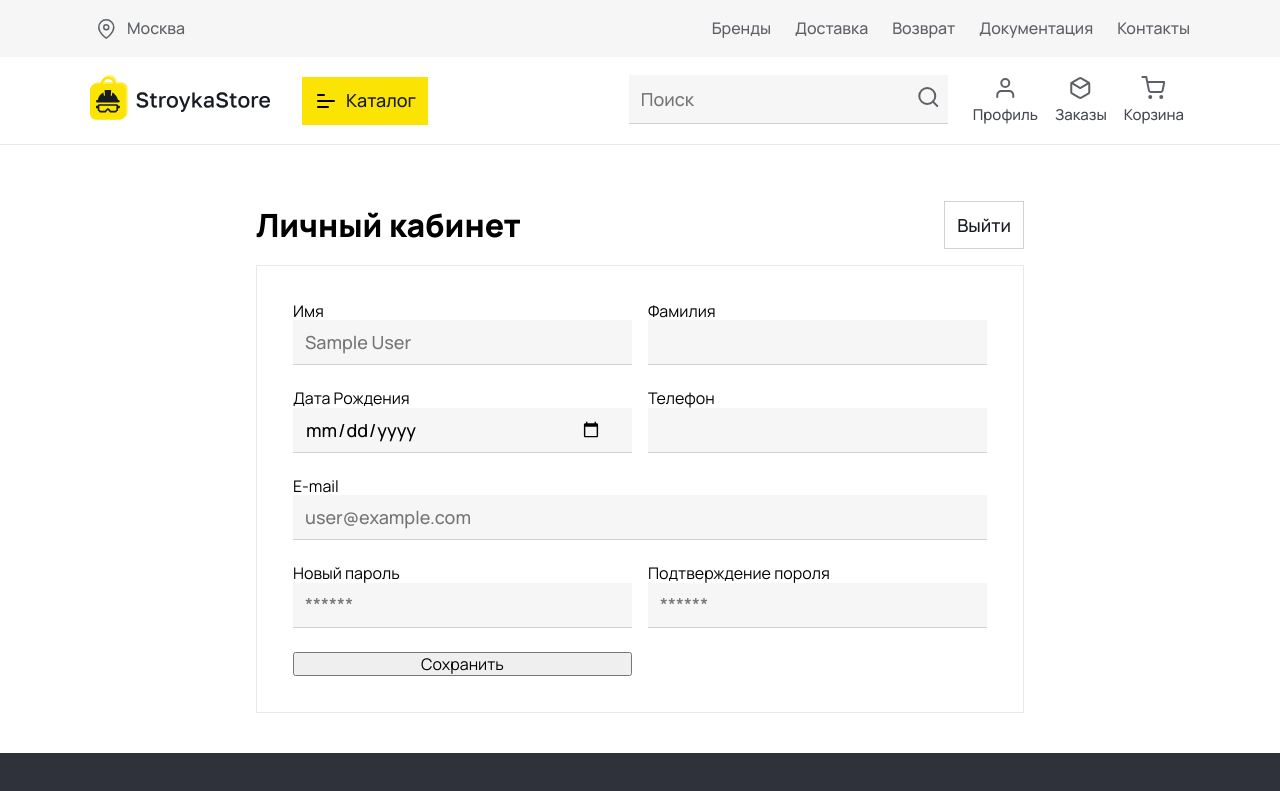
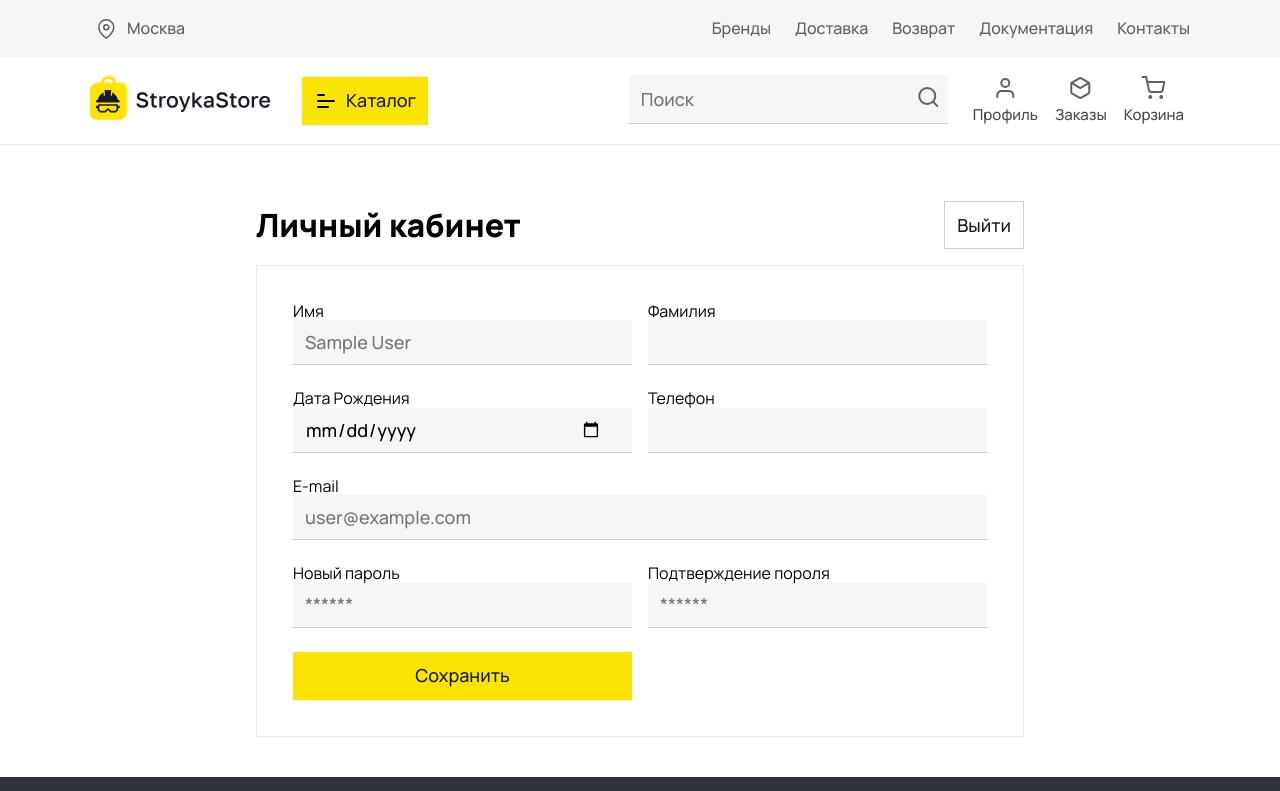
Before and after one commit to betterhell/stroyka-store, a React (Create React App) app: page /profile in a window 1280 px wide. Shown: the top 791 px of the page. Built offline with nearby package versions, Linux system fonts and the light colour scheme; no server answers; sample sign-in values are in the browser's storage; the HTML template or start-up script is replaced by a standard one.

Commit message:
added login via firebase

```diff
--- a/src/App.js
+++ b/src/App.js
@@ -7,6 +7,7 @@ import Notfound from "./components/pages/Notfound/Notfound";
 import Login from "./components/pages/Login/Login";
 import Registration from "./components/pages/Registration/Registration";
 import Profile from "./components/pages/Profile/Profile";
+import PrivateRoute from "./components/PrivateRoute/PrivateRoute";
 
 function App() {
 
@@ -16,10 +17,12 @@ function App() {
             <Routes>
                 <Route exact path="/" element={<Main />} />
                 <Route path="/actions" element={<Promotions />} />
+                <Route path="/profile" element={<PrivateRoute />}>
+                    <Route path="/profile" element={<Profile />} />
+                </Route>
                 <Route path="*" element={<Notfound />} />
-                <Route path="/login" element={<Login />} />
-                <Route path="/profile" element={<Profile />} />
-                <Route path="/registration" element={<Registration />} />
+                <Route path="/sign-in" element={<Login />} />
+                <Route path="/sign-up" element={<Registration />} />
             </Routes>
         <Footer />
     </BrowserRouter>
--- a/src/components/Header/MiddleHeader/MiddleHeader.jsx
+++ b/src/components/Header/MiddleHeader/MiddleHeader.jsx
@@ -58,7 +58,7 @@ const MiddleHeader = () => {
             </div>
 
             <div className={classes.buttonBar}>
-                <button onClick={() => navigate("/login")} className={classes.profileBtn}>
+                <button onClick={() => navigate("/profile")} className={classes.profileBtn}>
                     <ProfileIcon />
                     <p>Профиль</p>
                 </button>
--- /dev/null
+++ b/src/components/PrivateRoute/PrivateRoute.jsx
@@ -0,0 +1,16 @@
+import React from 'react';
+import {Navigate, Outlet} from "react-router-dom";
+import useAuthStatus from "../../hooks/useAuthStatus";
+import {BiLoaderAlt} from "react-icons/bi"
+
+const PrivateRoute = () => {
+    const {loggedIn, checkingStatus} = useAuthStatus()
+
+    if (checkingStatus) {
+        return <BiLoaderAlt size={45} className="animate-spin"/>
+    }
+
+    return loggedIn ? <Outlet /> : <Navigate to="/sign-in" />
+};
+
+export default PrivateRoute;
--- a/src/components/pages/Login/Login.jsx
+++ b/src/components/pages/Login/Login.jsx
@@ -48,7 +48,7 @@ const Login = () => {
             )
 
             if (userCredential.user) {
-                navigate("/profile")
+                navigate("/")
             }
 
         } catch (error) {
@@ -82,13 +82,13 @@ const Login = () => {
                         />
                     }
 
-                    <Link to="/registration">Забыли пароль?</Link>
+                    <Link to="/sign-in">Забыли пароль?</Link>
                 </div>
 
                 <div className={classes.actions}>
                     {error === "" ? null : <p className={classes.errorMessage}>{error}</p> }
                     <Button initialBg="yellow" label="Войти" />
-                    <Link to="/registration">Создать учётную запись</Link>
+                    <Link to="/sign-up">Создать учётную запись</Link>
                 </div>
             </form>
         </div>
--- a/src/components/pages/Profile/Profile.jsx
+++ b/src/components/pages/Profile/Profile.jsx
@@ -1,8 +1,10 @@
 import React, {useState} from 'react';
-import {getAuth} from "firebase/auth";
+import {getAuth, updateProfile} from "firebase/auth";
 import classes from "./_Profile.module.scss"
 import Button from "../../UI/Button/Button";
 import {useNavigate} from "react-router-dom";
+import {doc, updateDoc} from "firebase/firestore";
+import {db} from "../../../firebase.config";
 
 const Profile = () => {
     const auth = getAuth()
@@ -12,8 +14,12 @@ const Profile = () => {
     const [formData, setFormData] = useState({
         name: auth.currentUser.displayName,
         email: auth.currentUser.email,
+        lastName: auth.currentUser.La
     })
 
+    const {name, email} = formData
+
+    const [error, setError] = useState("")
 
     const onLogout = () => {
         auth.signOut()
@@ -28,7 +34,23 @@ const Profile = () => {
         )
     }
 
-    /* @createNewUserCredentials */
+    const changeFormData = async () => {
+        try {
+           if (auth.currentUser.displayName !== name) {
+               await updateProfile(auth.currentUser, {
+                   displayName: name,
+               })
+
+               const userRef = doc(db, "users", auth.currentUser.uid)
+               await updateDoc(userRef, {
+                   name,
+               })
+           }
+        } catch (error) {
+            setError("Данные не обновились!")
+        }
+    }
+
     return (
         <div className={classes.profile}>
             <div className={classes.profileHeader}>
@@ -36,7 +58,7 @@ const Profile = () => {
                 <Button label="Выйти" action={onLogout}  />
             </div>
 
-            <form className={classes.profileForm}>
+            <form onSubmit={changeFormData} className={classes.profileForm}>
                 <div className={classes.name}>
                     <label htmlFor="nameInput">Имя</label>
                     <input id="nameInput" onChange={onChange} placeholder={formData.name} type="text"/>
@@ -65,7 +87,8 @@ const Profile = () => {
                     <label htmlFor="confirmPasswordInput">Подтверждение пороля</label>
                     <input id="confirmPasswordInput" onChange={onChange} placeholder="******" type="password"/>
                 </div>
-                <button>Сохранить</button>
+                {error}
+                <Button initialBg="yellow" label="Сохранить" />
             </form>
         </div>
     );
--- /dev/null
+++ b/src/hooks/useAuthStatus.js
@@ -0,0 +1,28 @@
+import {useEffect, useState, useRef} from "react";
+import {getAuth, onAuthStateChanged} from "firebase/auth";
+
+const UseAuthStatus = () => {
+    const [loggedIn, setLoggedIn] = useState(false)
+    const [checkingStatus, setCheckingStatus] = useState(true)
+    const isMounted = useRef(true)
+
+    useEffect(() => {
+        if (isMounted) {
+            const auth = getAuth()
+
+            onAuthStateChanged(auth, (user) => {
+                if (user) {
+                    setLoggedIn(true)
+                }
+                setCheckingStatus(false)
+            })
+        }
+        return () => {
+            isMounted.current = false
+        }
+    }, [isMounted])
+
+    return {loggedIn, checkingStatus}
+};
+
+export default UseAuthStatus;
```
